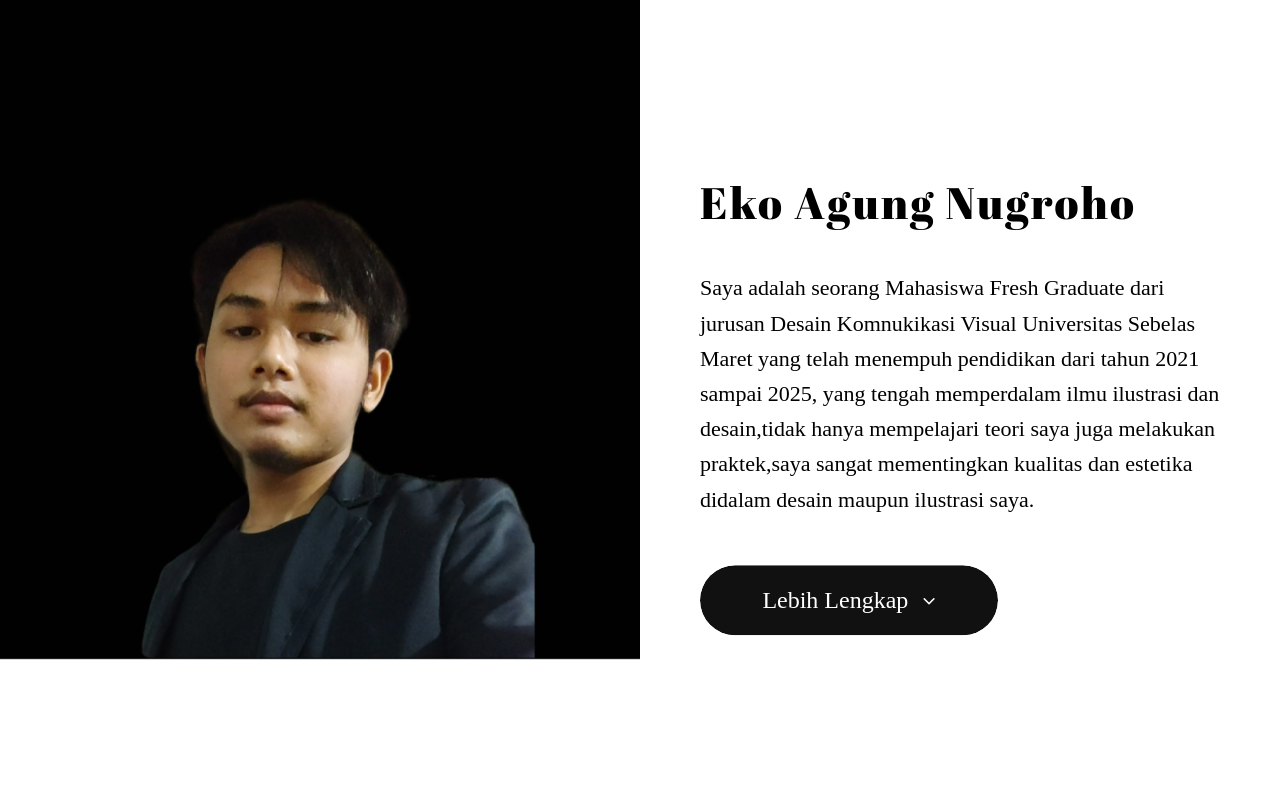
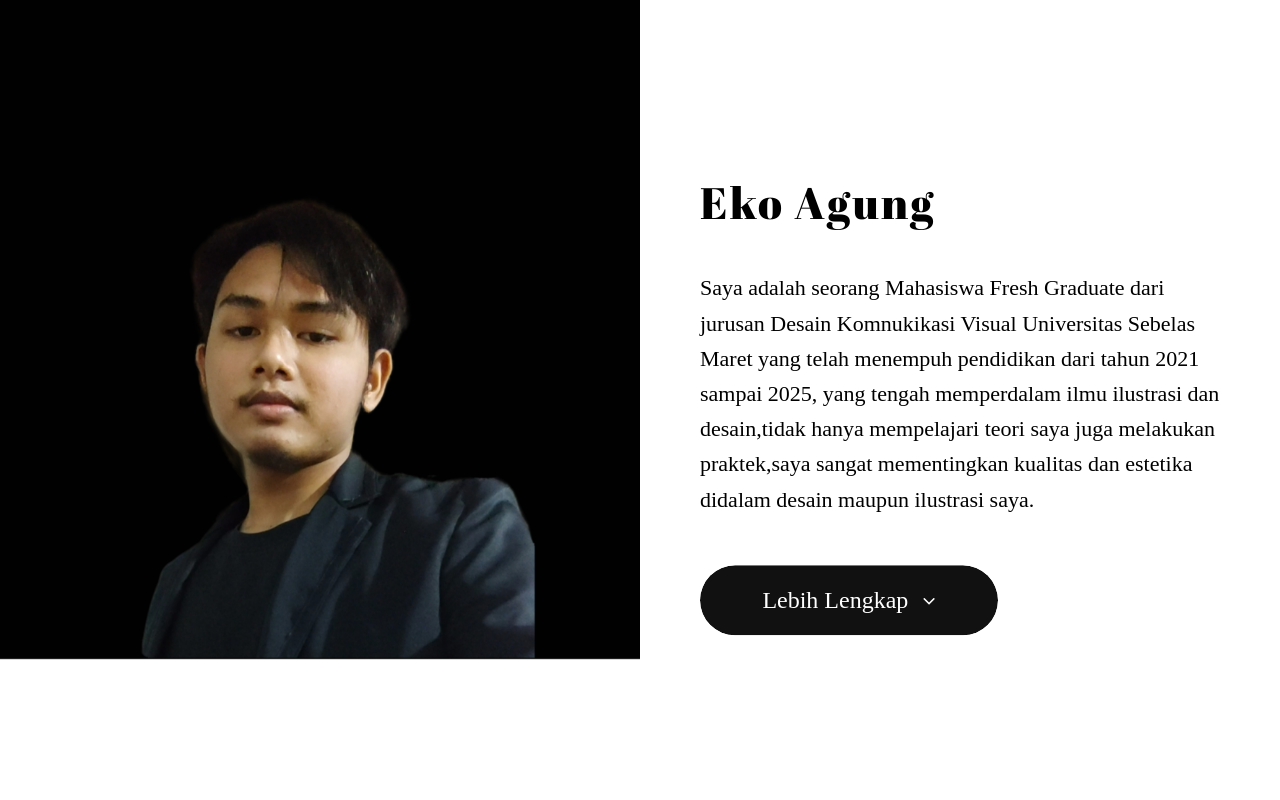
Before and after one commit to programing1977/contoh-repo-github, a plain HTML site: page index.html in a window 1280 px wide. Shown: the top 800 px of the page. Drawn offline with Linux system fonts and the light colour scheme; a web font is replaced by a local one.

Commit message:
Update index.html

```diff
--- a/index.html
+++ b/index.html
@@ -68,7 +68,7 @@
                         <!-- ANIMATION CONTAINER -->
                         <div class="animation-container animation-fade-down" data-animation-delay="0">
 
-                            <h1>Eko Agung Nugroho</h1>
+                            <h1>Eko Agung</h1>
 
                         </div>
                         <!-- /ANIMATION CONTAINER -->
```
